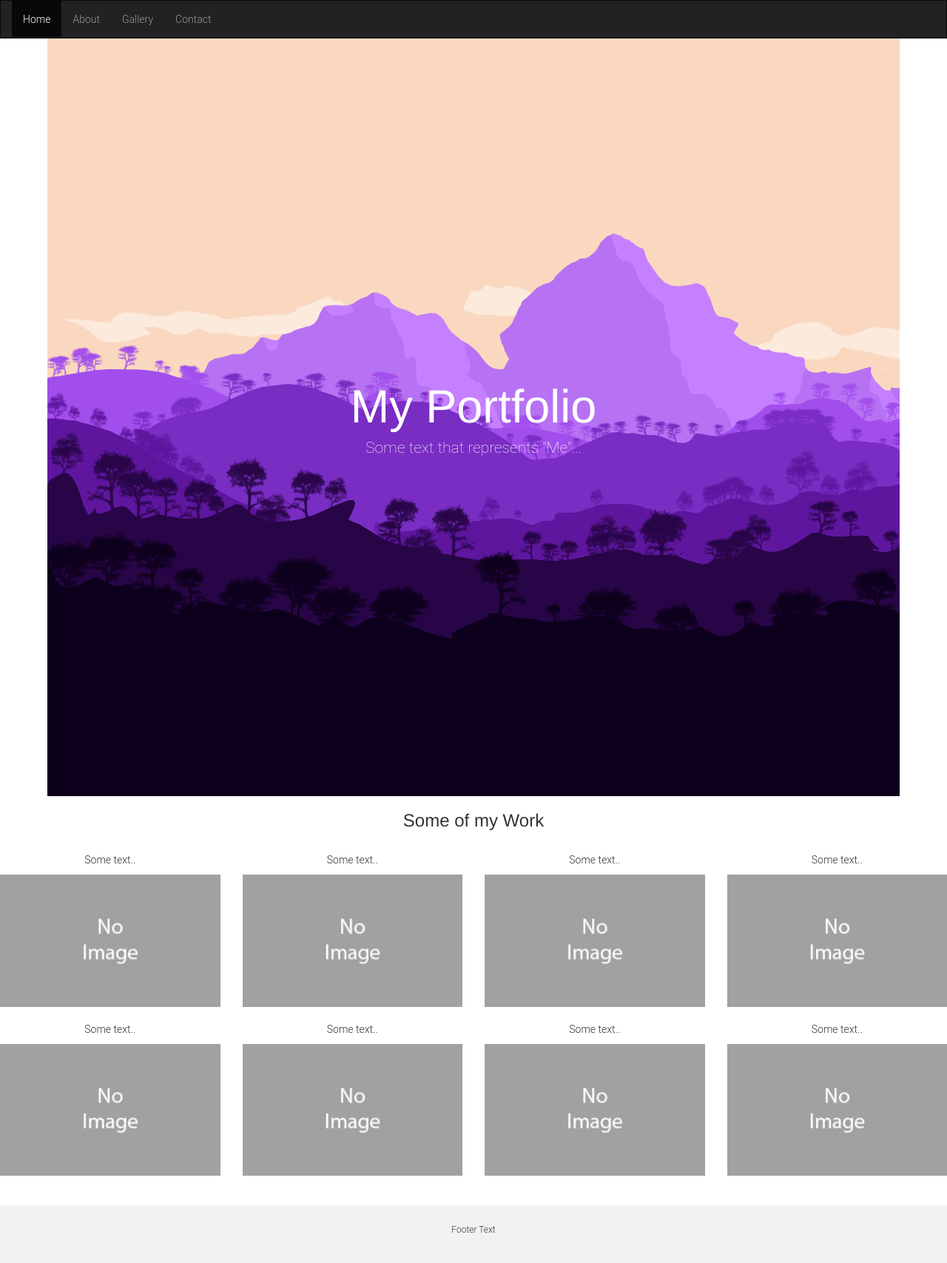
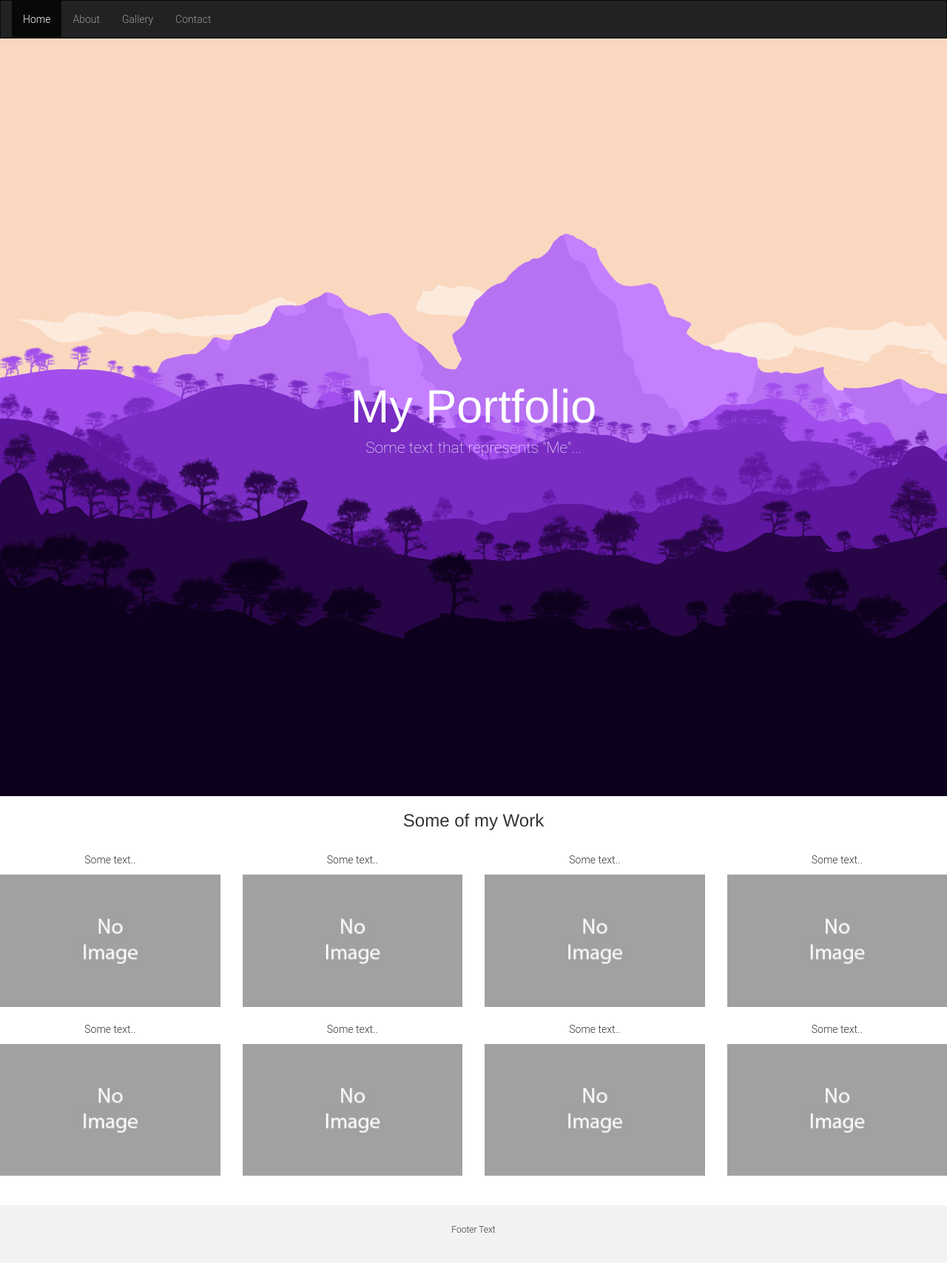
Before and after one commit to thejayhaykid/thejayhaykid.github.io, a Jekyll site: the page index.html, which Jekyll copies as it is, in a window 1280 px wide. Shown: the whole page at 74% size. Built offline with Jekyll 4.4.1, drawn with Linux system fonts in a browser that asks for light colours.

Commit message:
Updated jumbotron

```diff
--- a/css/main.css
+++ b/css/main.css
@@ -7,7 +7,7 @@ body {
     display: flex;
     margin: auto;
     padding: 0 15px;
-    width: 90%;
+    width: 100%;
     height: 1024px;
     align-items: center;
     background-image: url('/images/Landscape1.png');
```
